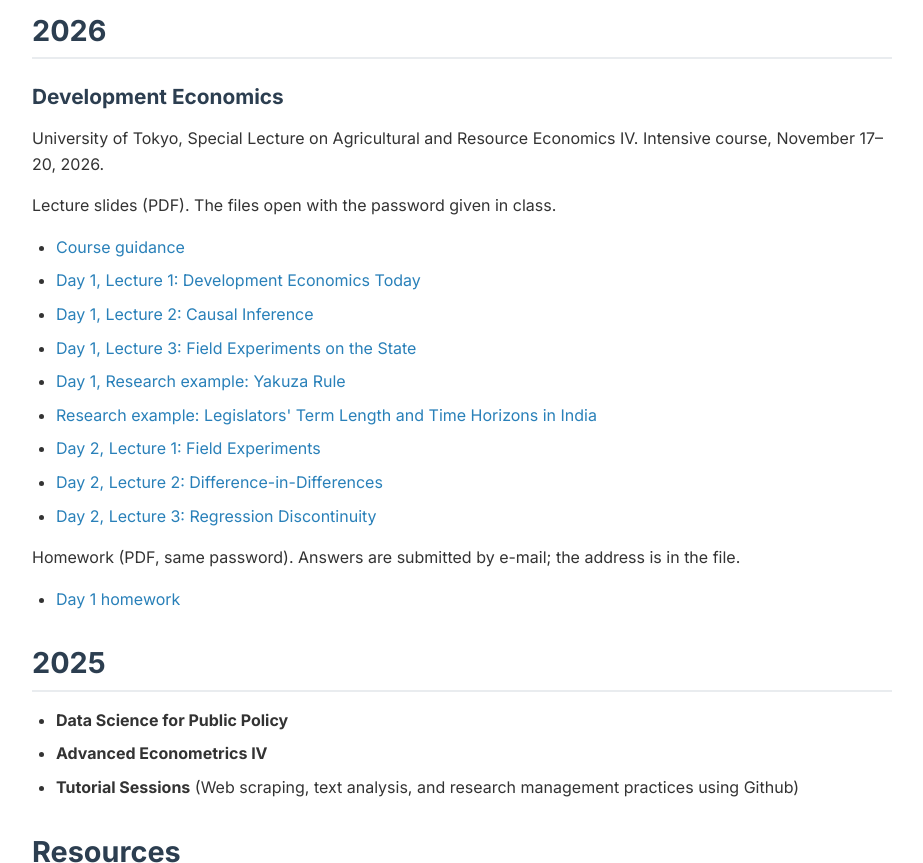
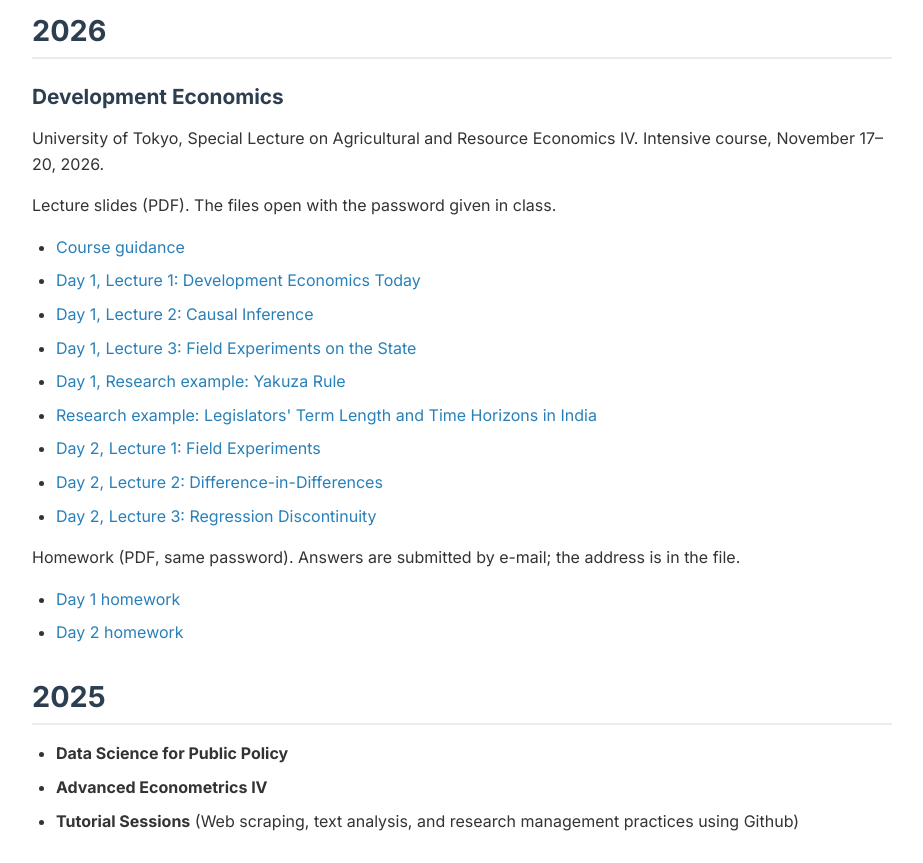
Before and after one commit to JunGoto01/JunGoto01.github.io, a plain HTML site: page teaching.html in a window 1280 px wide. Shown: the part 187-1050 px from the top of the page, without its empty margins (178-1101 px from the left). Drawn offline with Linux system fonts and the light colour scheme.

Commit message:
Add the Day 2 homework to the Development Economics (UTokyo 2026) materials
Co-Authored-By: Claude Fable 5.2 <noreply@anthropic.com>

```diff
--- a/teaching.html
+++ b/teaching.html
@@ -68,6 +68,8 @@
             <ul>
                 <li><a href="assets/pdf/utokyo-development-economics-2026/day-01-homework.pdf">Day 1
                         homework</a></li>
+                <li><a href="assets/pdf/utokyo-development-economics-2026/day-02-homework.pdf">Day 2
+                        homework</a></li>
             </ul>
         </section>
 
```
Also changed, not shown: 1 other file.
